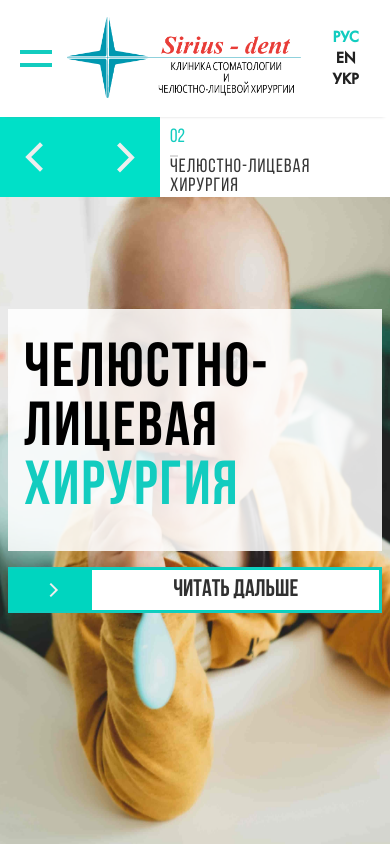
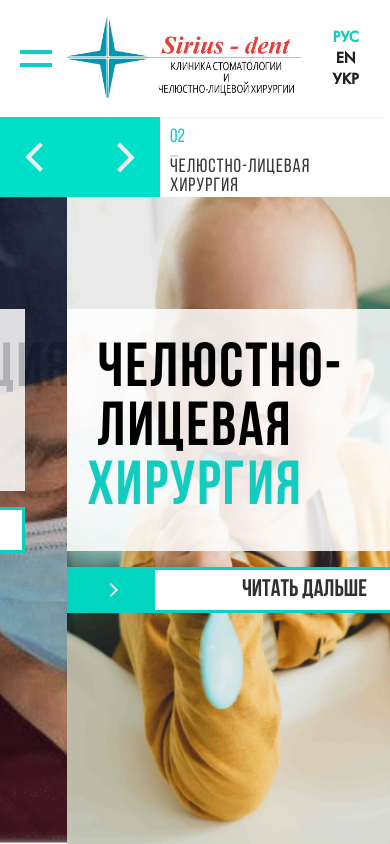
Before and after one commit to ilsrbn/nextjs-sirius, a Next.js app: page / in a window 390 px wide. Built offline with nearby package versions, Linux system fonts and the light colour scheme.

Commit message:
fixed main page layout / add phone function prototype

```diff
--- a/components/content/Kontakty.js
+++ b/components/content/Kontakty.js
@@ -29,7 +29,9 @@ function Kontakty() {
 					{curloc.adress2}
 				</p>
 				<p data-swiper-parallax={ -100 } data-swiper-parallax-opacity={ 0.1 }>
+					<a href="tel:+380-66-736-37-44">
 					{curloc.phone}
+					</a>
 				</p>
 				<p data-swiper-parallax={ -100 } data-swiper-parallax-opacity={ 0.1 }>
 					{curloc.email}
--- a/styles/Glavnaya.css
+++ b/styles/Glavnaya.css
@@ -1,6 +1,6 @@
 /*--Slider Settings--*/
 .Glavnaya {
-	width: auto;
+	width: 82.8vw;
 	/*height: 86.1vh;*/
   height: 100%;
 }
--- a/styles/Glavnaya__slides__container.css
+++ b/styles/Glavnaya__slides__container.css
@@ -22,7 +22,7 @@
   display: flex;
   flex-direction: row;
   justify-content: space-between;
-  padding: 2rem 0.5rem;
+  padding: 2rem 0rem;
 }
 
 
```
